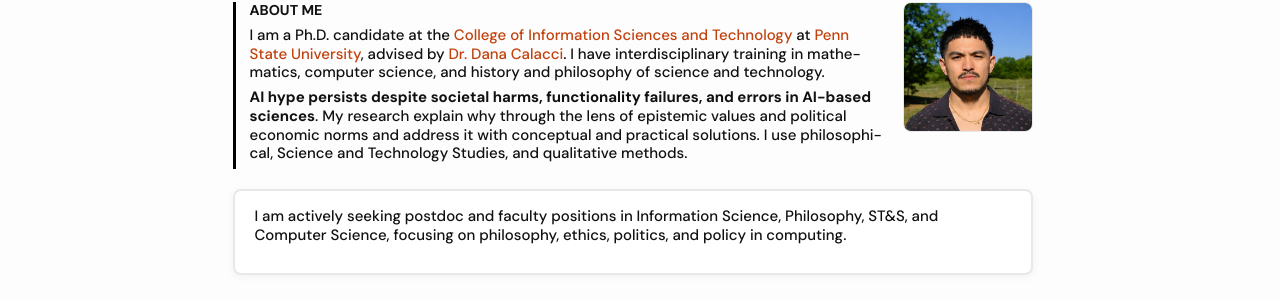
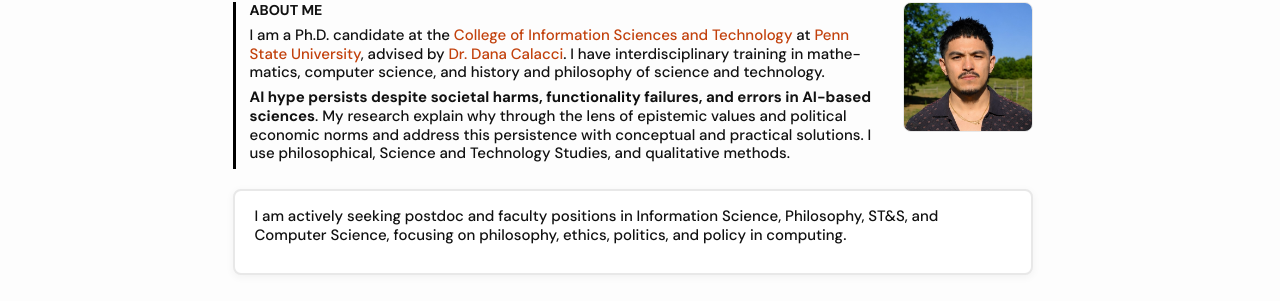
Before and after one commit to koutianqi/koutianqi.github.io, a Jekyll site: the page built from index.markdown, in a window 1280 px wide. Shown: the part 156-457 px from the top of the page. Built offline with Jekyll 4.4.1, drawn with Linux system fonts in a browser that asks for light colours.

Commit message:
Update index.markdown

```diff
--- a/index.markdown
+++ b/index.markdown
@@ -11,7 +11,7 @@
 
 I am a Ph.D. candidate at the [College of Information Sciences and Technology](https://ist.psu.edu/about) at [Penn State University](https://www.psu.edu), advised by [Dr. Dana Calacci](https://www.dcalacci.net). I have interdisciplinary training in mathematics, computer science, and history and philosophy of science and technology.
 
-**AI hype persists despite societal harms, functionality failures, and errors in AI-based sciences**. My research explain why through the lens of epistemic values and political economic norms and address it with conceptual and practical solutions. I use philosophical, Science and Technology Studies, and qualitative methods.
+**AI hype persists despite societal harms, functionality failures, and errors in AI-based sciences**. My research explain why through the lens of epistemic values and political economic norms and address this persistence with conceptual and practical solutions. I use philosophical, Science and Technology Studies, and qualitative methods.
 
   </div>
   <img class="headshot" src="{{ "/assets/img/headshot_crop.jpg" | relative_url }}" alt="Headshot" />
```
